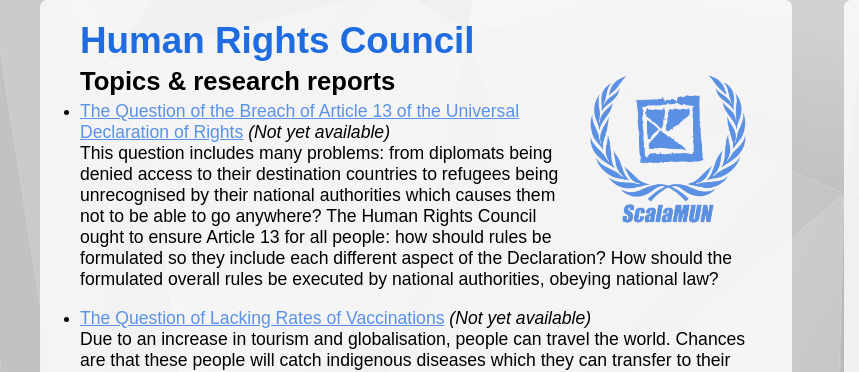
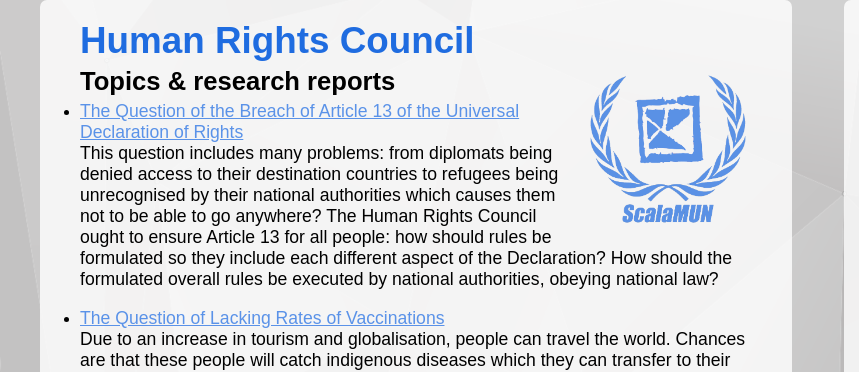
Before and after one commit to FrostMegaByte/ScalaMun, a plain HTML site: page human-rights-council.html in a window 1280 px wide. Shown: the part 150-522 px from the top of the page, 0-859 px from the left. Drawn offline with nearby package versions, Linux system fonts and the light colour scheme.

Commit message:
Add links to research reports of Human Rights council

```diff
--- a/human-rights-council.html
+++ b/human-rights-council.html
@@ -70,7 +70,7 @@
 							<h3>Topics & research reports</h3>
 							<ul>
 								<li>
-									<p><a href="#dropboxlink">The Question of the Breach of Article 13 of the Universal Declaration of Rights</a> <em>(Not yet available)</em></p>
+									<p><a href="https://www.dropbox.com/s/k425uq2ex7sqyjw/Human%20Rights%20Research%20Report%20-%20Breach%20of%20Article%2013.pdf?dl=1">The Question of the Breach of Article 13 of the Universal Declaration of Rights</a></p>
 									<p>This question includes many problems: from diplomats being denied access to their destination countries to
 										refugees being unrecognised by their national authorities which causes them not to be able to go anywhere?
 										The Human Rights Council ought to ensure Article 13 for all people: how should rules be formulated so they
@@ -78,7 +78,7 @@
 										national authorities, obeying national law?</p><br>
 								</li>
 								<li>
-									<p><a href="#dropboxlink">The Question of Lacking Rates of Vaccinations</a> <em>(Not yet available)</em></p>
+									<p><a href="https://www.dropbox.com/s/hdf0lr9uecmrkxl/Human%20Rights%20Research%20Report%20-%20Lacking%20rates%20of%20vaccinations.pdf?dl=1">The Question of Lacking Rates of Vaccinations</a></p>
 									<p>Due to an increase in tourism and globalisation, people can travel the world. Chances are that these people
 										will catch indigenous diseases which they can transfer to their home countries. Statistics already show that
 										appeals for vaccinations often are ignored due to religious and alternative beliefs; if foreign diseases are
```
